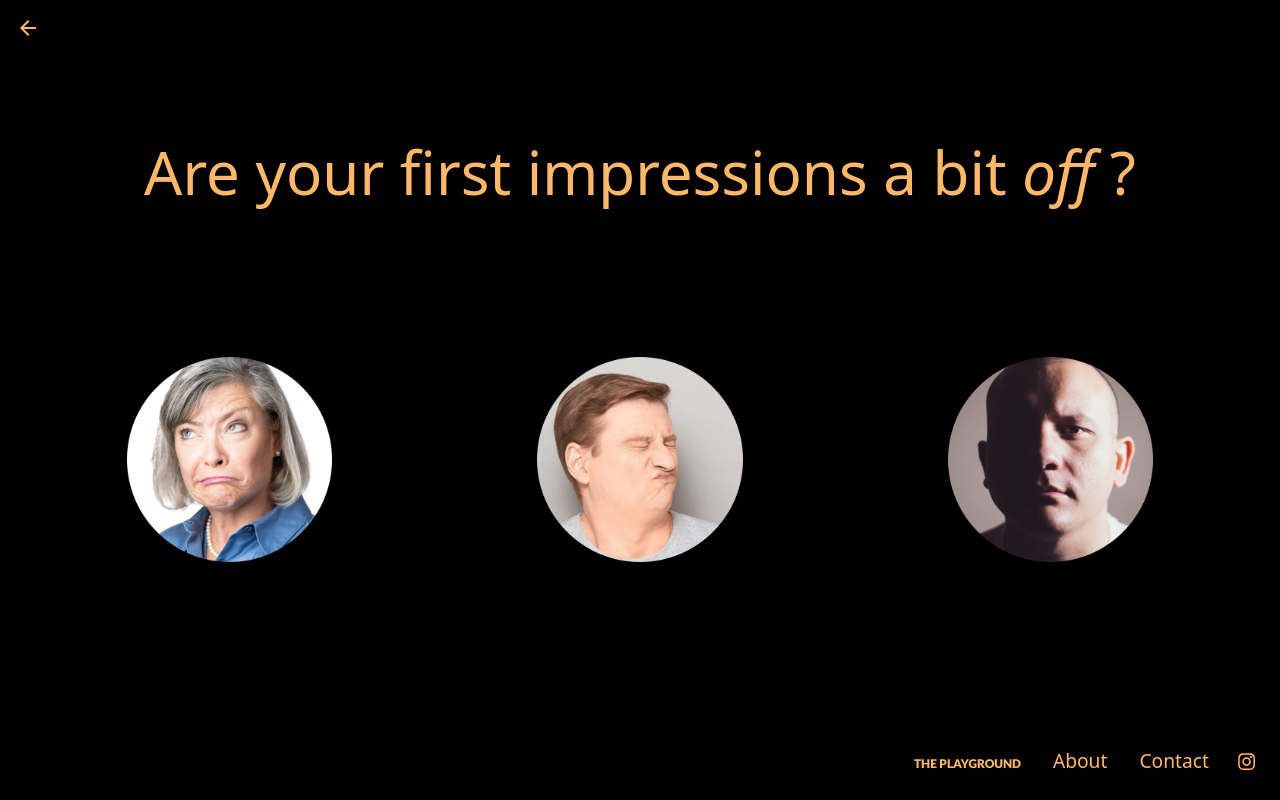
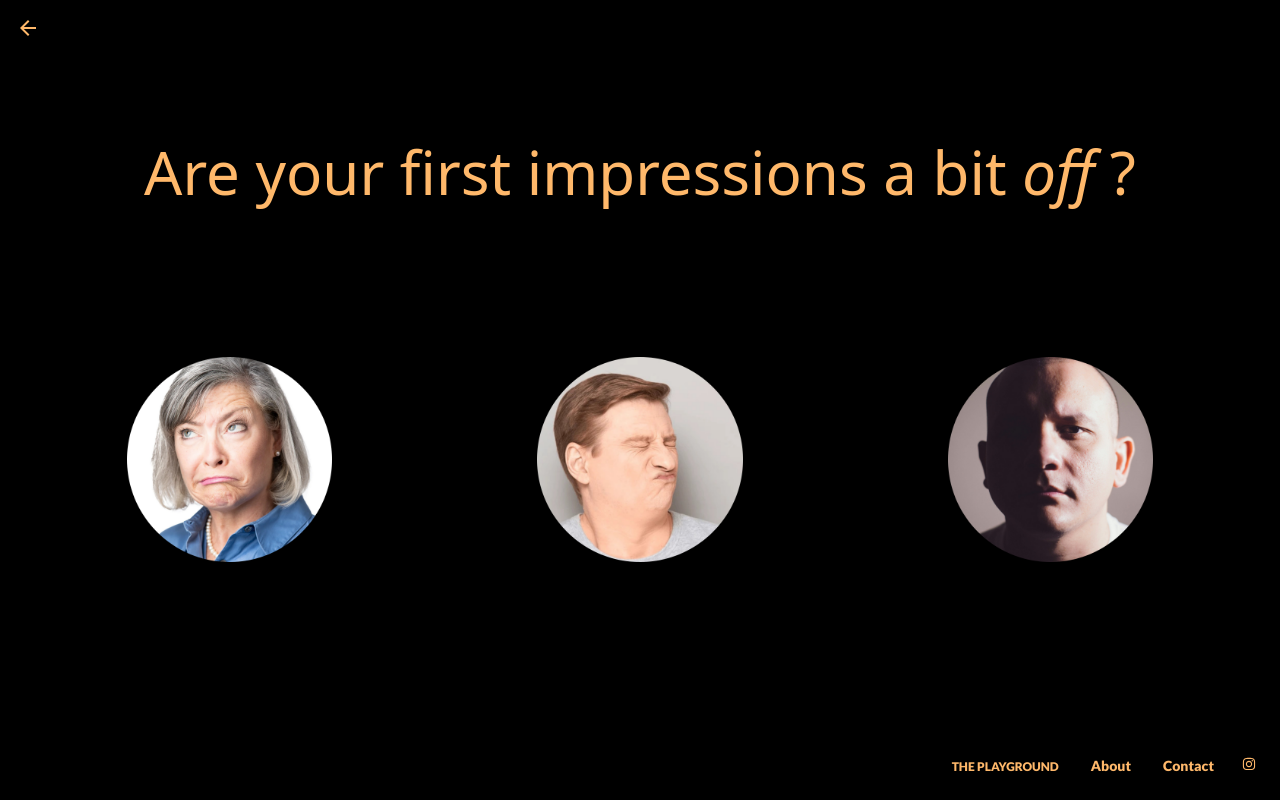
Before and after one commit to MojoDaHacker/kenzie_webdev, a Next.js app: page /headshots in a window 1280 px wide. Built offline with nearby package versions, Linux system fonts and the light colour scheme.

Commit message:
added overflow to animation section

```diff
--- a/app/page.tsx
+++ b/app/page.tsx
@@ -42,8 +42,8 @@ const Page = (props: Props) => {
                 </div>
                 {/* <p className="justify-self-end w-full">A bit cliche, we know...</p> */}
             </section>
-            <section className="relative mb-24">
-                <div className="hidden md:block">
+            <section className="relative md:h-full mb-24">
+                <div className="hidden md:block h-full">
                     <div className="absolute top-40">
                         <h2 className={clsx(BLACK.className, "-rotate-90 uppercase text-6xl")}>Services</h2>
                     </div>
--- a/components/Navs.tsx
+++ b/components/Navs.tsx
@@ -16,11 +16,11 @@ const Navs = ({ onClick }: Props) => {
         <nav>
             <ul className='gap-6' style={{ display: "flex", alignItems: "center", flexWrap: "initial", listStyleType: "none" }}>
                 <li className={BLACK.className}><Link href='/' className={clsx("px-1 text-orange-300 text-xs ")}>THE PLAYGROUND</Link></li>
-                <li><Link href='/about' className=" px-1">About</Link></li>
+                <li className={BLACK.className}><Link href='/about' className="text-sm px-1">About</Link></li>
                 {/* <li><Link href='/work' className="button px-1">Work</Link></li> */}
-                <li><Link href='/contact' className=" px-1">Contact</Link></li>
+                <li className={BLACK.className}><Link href='/contact' className="text-sm px-1">Contact</Link></li>
                 {/* <li><Link href='/blog' className="button px-1">Blog</Link></li> */}
-                <li><Link href='https://instagram.com/theplaygroundmedia' target='_blank' className=" px-1"><FaInstagram /></Link></li>
+                <li className={BLACK.className}><Link href='https://instagram.com/theplaygroundmedia' target='_blank' className="text-sm px-1"><FaInstagram /></Link></li>
             </ul>
         </nav>
     )
```
